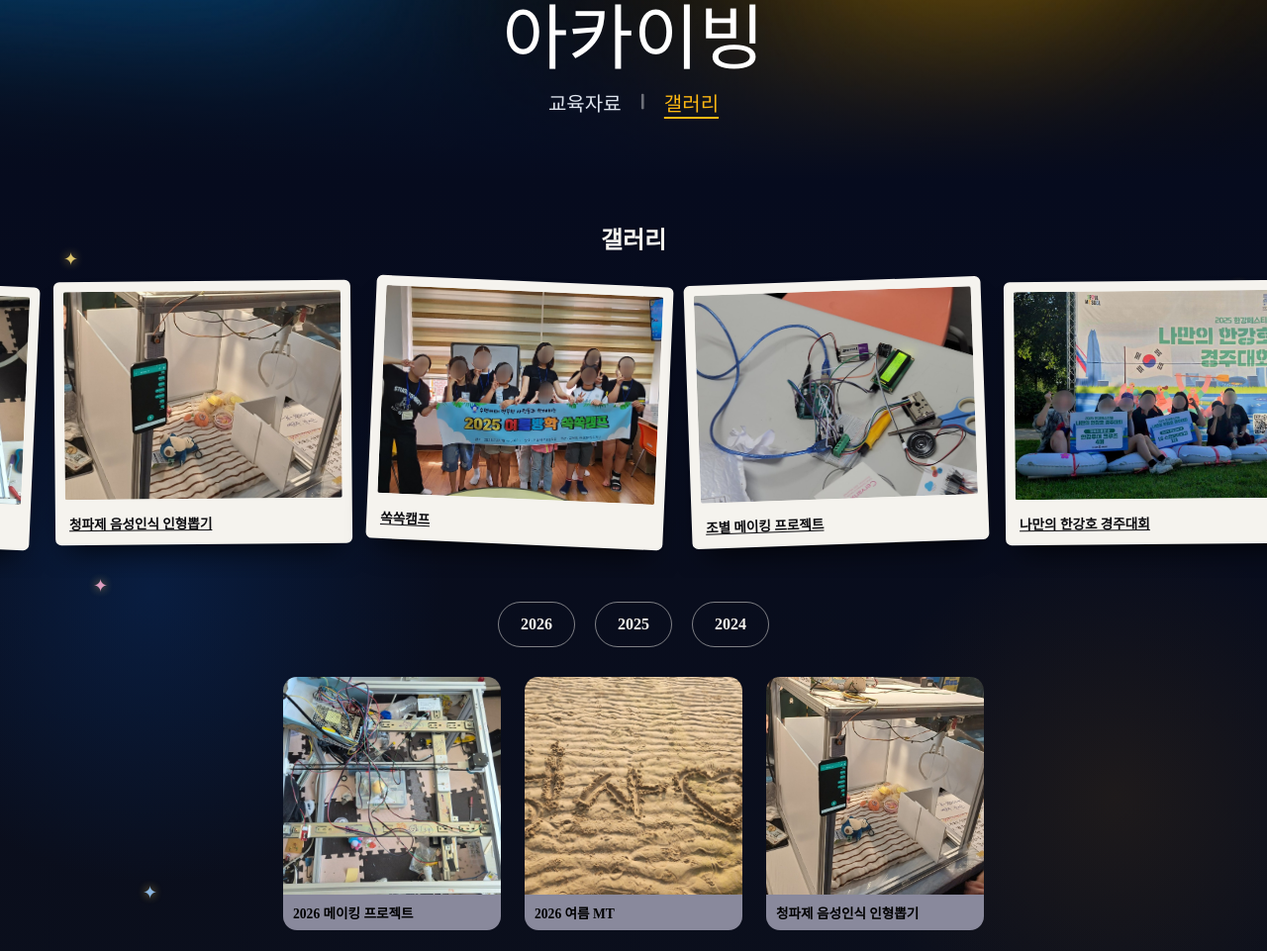
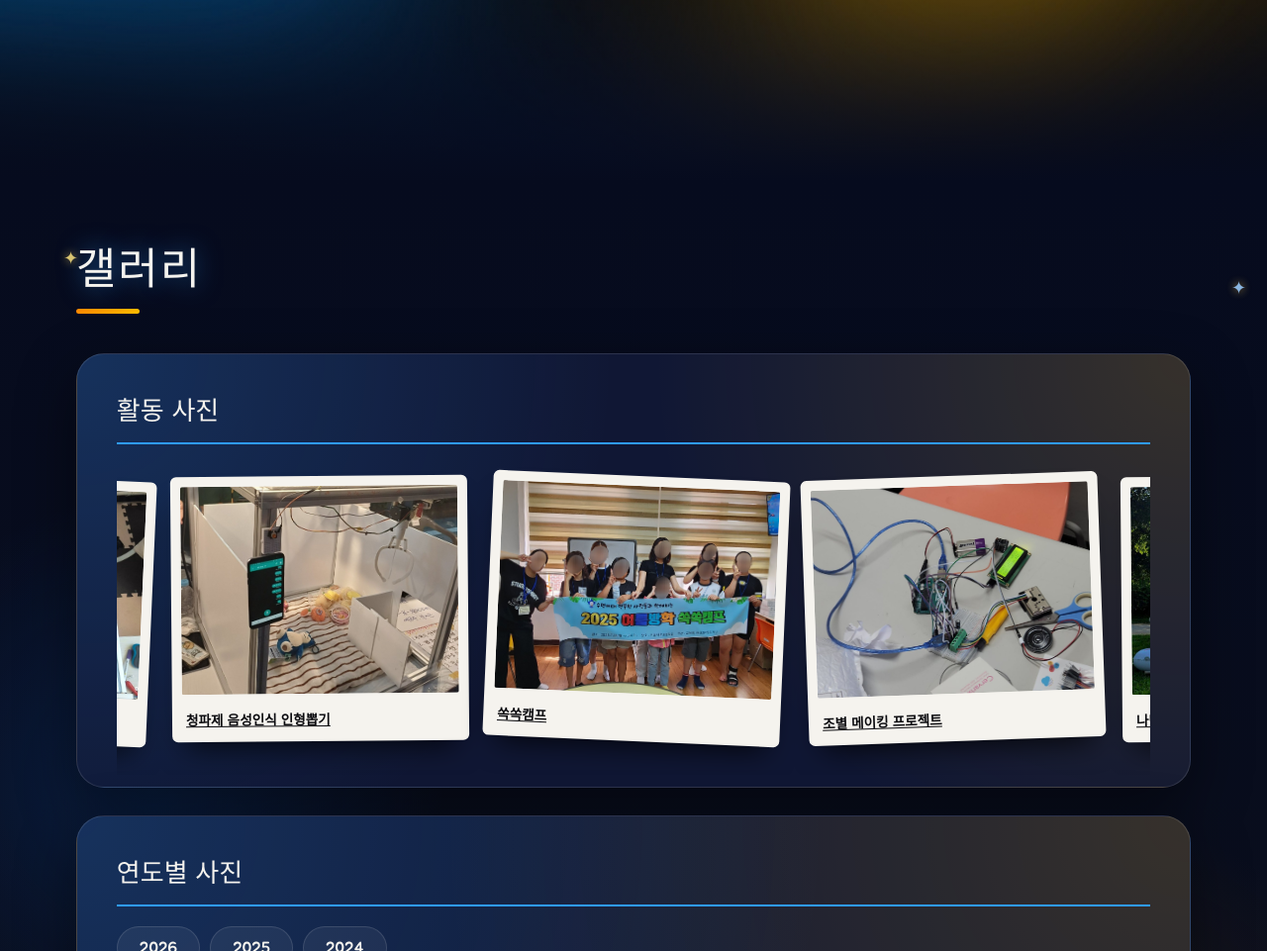
Before and after one commit to ungsam3/wp_midterm, a plain HTML site: page WP_midterm_project_1/10_yes3_arch_gallery.html in a window 1280 px wide. Shown: the part 157-1118 px from the top of the page at 99% size. Drawn offline with Linux system fonts and the light colour scheme; sample sign-in values are in the browser's storage; a web font is replaced by a local one.

Commit message:
갤러리 판넬 디자인으로 변경, 이용규칙·갤러리 서브 헤더 글씨 제거, 라이트박스 x 버튼 수정
Co-Authored-By: Claude Opus 5.5 <noreply@anthropic.com>

```diff
--- a/WP_midterm_project_1/10_yes3_arch_gallery.css
+++ b/WP_midterm_project_1/10_yes3_arch_gallery.css
@@ -208,21 +208,143 @@
 
 /* 서브 헤더·본문 배경은 10_yes3_bg.css (메인 페이지와 같은 배경) */
 
-/* 어두운 바탕에서 글씨 보이게 */
-.sub_article h1 {
-  margin: 0;
-  padding-top: 40px;
-  text-align: center;
-  color: #F5F3EE;
+/*---판넬 디자인 (교육자료·비품·이용규칙과 같은 판넬)------------------
+   제목(.board-head)·.wrap·변수(--panel 등)는 10_yes3_arch_learning.css 것을 그대로 씀.
+   marquee·폴라로이드·라이트박스는 위쪽 원래 스타일 그대로 */
+.gallery2,
+.gallery2 .pill,
+.gallery2 h3 {
+  font-family: "Jua", sans-serif;
+  font-weight: 400;
 }
 
-.pill {
-  color: #F5F3EE;
-  border-color: rgba(245, 243, 238, 0.5);
+article.gallery2 { padding-top: 25px; }       /* 교육자료 article.learning2와 같은 위 여백 */
+
+/* 사진이 열려 있을 때(라이트박스 :target)만 article을 고정 nav(z-index 100)보다 위로.
+   bg.css가 article에 isolation: isolate를 줘서 라이트박스 z-index가 article 안에 갇히기 때문에,
+   이게 없으면 오른쪽 위 x 버튼이 nav 밑에 깔려서 안 눌림 */
+article.gallery2:has(.lightbox:target) { z-index: 101; }
+
+/* 판넬 2개를 위아래로 */
+.gallery2 > .wrap {
+  flex-direction: column;
+  align-items: stretch;
+  gap: 28px;
 }
-.pill:hover {
-  background-color: #F5F3EE;
+
+/* 큰 판넬 (#panel-learning과 같은 스타일) */
+.gallery2 .panel {
+  box-sizing: border-box;
+  padding: 36px 40px 40px;
+  color: var(--text);
+  border-radius: 28px;
+  border: 1px solid var(--line);
+  background:
+    radial-gradient(circle at 0% 0%, rgba(47, 155, 255, 0.20), transparent 45%),
+    radial-gradient(circle at 100% 0%, rgba(255, 187, 0, 0.16), transparent 45%),
+    var(--panel);
+  box-shadow: 0 20px 60px rgba(0, 0, 0, 0.45);
+}
+#panel-gallery { padding-bottom: 12px; }      /* marquee 아래 여백은 marquee padding이 맡음 */
+
+/* 판넬 안 구역 제목 (대여 현황·이용규칙 h2처럼 파란 밑줄) */
+.gallery2 .g-title {
+  margin: 0 0 6px;
+  padding-bottom: 14px;
+  font-size: 26px;
+  font-weight: 400;
+  color: var(--text);
+  border-bottom: 2px solid var(--blue);
+}
+
+/* 연도 버튼: 비품 페이지 필터 버튼과 같은 알약 */
+.gallery2 .pill-group {
+  justify-content: flex-start;
+  gap: 10px;
+  margin: 20px 0 8px;
+}
+.gallery2 .pill {
+  min-height: 42px;
+  margin: 0;
+  padding: 0 22px;
+  border: 1px solid var(--line);
+  background: rgba(255, 255, 255, 0.06);
+  color: var(--text);
+  font-size: 16px;
+  transition: all 0.2s ease;
+}
+.gallery2 .pill:hover {
+  border-color: var(--yellow);
+  background: rgba(255, 255, 255, 0.06);
+  color: var(--yellow);
+}
+
+/* 연도별 묶음: 한 줄에 4칸 그리드 + 연도 이름은 ::before로 */
+.gallery2 #y2026,
+.gallery2 #y2025,
+.gallery2 #y2024 {
+  display: grid;
+  grid-template-columns: repeat(4, 1fr);
+  gap: 20px;
+  margin-top: 24px;
+  scroll-margin-top: 110px;                    /* 연도 버튼으로 이동할 때 고정 nav에 안 가리게 */
+}
+.gallery2 #y2026::before { content: "2026"; }
+.gallery2 #y2025::before { content: "2025"; }
+.gallery2 #y2024::before { content: "2024"; }
+.gallery2 #y2026::before,
+.gallery2 #y2025::before,
+.gallery2 #y2024::before {
+  grid-column: 1 / -1;
+  justify-self: start;
+  padding: 2px 16px;
+  border-radius: 999px;
+  background: var(--yellow);                   /* 대여자 칩과 같은 노랑 알약 */
   color: #0B0B0F;
+  font-size: 16px;
+}
+
+/* 사진 카드 (비품 카드처럼 hover 때 떠오르고 주황 테두리) */
+.gallery2 .pic-2026-each,
+.gallery2 .pic-2025-each,
+.gallery2 .pic-2024-each {
+  width: auto;
+  margin: 0;
+  padding: 12px;
+  border-radius: 20px;
+  border: 1px solid var(--line);
+  background: rgba(255, 255, 255, 0.05);
+  transition: transform 0.25s ease, box-shadow 0.25s ease, border-color 0.25s ease;
+}
+.gallery2 .pic-2026-each:hover,
+.gallery2 .pic-2025-each:hover,
+.gallery2 .pic-2024-each:hover {
+  transform: translateY(-4px);
+  border-color: var(--orange);
+  box-shadow: 0 12px 28px rgba(255, 138, 0, 0.25);
+}
+.gallery2 .pic-2026-each a,
+.gallery2 .pic-2025-each a,
+.gallery2 .pic-2024-each a { border-radius: 14px; }
+.gallery2 .pic-2026-each img,
+.gallery2 .pic-2025-each img,
+.gallery2 .pic-2024-each img { transition: transform 0.3s ease; }
+.gallery2 .pic-2026-each h3,
+.gallery2 .pic-2025-each h3,
+.gallery2 .pic-2024-each h3 {
+  padding: 12px 4px 2px;
+  background: none;
+  font-size: 16px;
+  text-align: center;
+  color: var(--text);
+}
+
+@media (max-width: 1100px) {
+  .gallery2 #y2026, .gallery2 #y2025, .gallery2 #y2024 { grid-template-columns: repeat(3, 1fr); }
+}
+@media (max-width: 720px) {
+  .gallery2 .panel { padding: 24px 18px; }
+  .gallery2 #y2026, .gallery2 #y2025, .gallery2 #y2024 { grid-template-columns: repeat(2, 1fr); }
 }
 
 /* footer 바닥 그림 뒤 → 본문 끝 색에서 footer 패널 색으로 */
--- a/WP_midterm_project_1/10_yes3_arch_gallery.html
+++ b/WP_midterm_project_1/10_yes3_arch_gallery.html
@@ -41,25 +41,21 @@
             </div>
         </nav>
         <header>
-            <div class="sub_header">
-                <div class="menu_name">아카이빙</div>
-                <div class="sub_menu_name">
-                    <div class="item"><a href="10_yes3_arch_learning.html">교육자료</a></div>
-                    <div class="item">|</div>
-                    <div class="item"><a id="sub_header_menu_now" href="10_yes3_arch_gallery.html">갤러리</a></div>
-                </div>
-            </div>
+            <div class="sub_header"></div>
         </header>
-        <article>
+        <article class="gallery2">
 
-
-
-            <div class="sub_article">
+            <!-- 제목 (교육자료·이용규칙 페이지의 board-head와 같은 구조) -->
+            <div class="board-head">
                 <h1>갤러리</h1>
             </div>
+
+            <div class="wrap">
+            <!-- 판넬 1: 흘러가는 폴라로이드 (marquee) -->
             <section class="panel gallery" id="panel-gallery">
 
                 <div class="panel-title" id="gallery"></div>
+                <h2 class="g-title">활동 사진</h2>
                 <div class="marquee-cotainer" >
                     <div class="scrolling-track">
                         <a class="polaroid" href="#photo-2026-summer-mt"><img src="res/2026-summer-mt.jpg" alt="여름 MT"><span class="cap">여름 MT</span></a>
@@ -90,6 +86,10 @@
 
                 </div>
             </section>
+
+            <!-- 판넬 2: 연도 버튼 + 연도별 사진 -->
+            <section class="panel g-panel" id="panel-years">
+            <h2 class="g-title">연도별 사진</h2>
             <!--연도별 버튼-->
             <nav class="pill-group">
                 <a class="pill" href="#y2026">2026</a>
@@ -270,6 +270,8 @@
                 </div>
 
             </section>
+            </section>
+            </div>
         </article>
         <footer class="ft">
             <div class="ft-stage">
--- a/WP_midterm_project_1/10_yes3_bg.css
+++ b/WP_midterm_project_1/10_yes3_bg.css
@@ -31,53 +31,19 @@ body {
 }
 
 
-/* [3] 서브 헤더 (갤러리 · 이용규칙 · 청소담당): 메인 첫 화면처럼
+/* [3] 서브 헤더 (갤러리 · 이용규칙): 메인 첫 화면처럼
    - 메인과 같은 배경 그림(mainpagedesign.png)이 아래로 갈수록 남색으로 흐려짐
-   - 위쪽 12vh는 고정 nav 자리 */
+   - 안의 글씨(메뉴 이름·하위 메뉴)는 사용자 요청으로 지움. 빈 칸이지만
+     아래 [4][5]의 header:has(.sub_header) 선택자가 이 칸을 기준으로 하니 지우면 안 됨 */
 .sub_header {
-    box-sizing: border-box;
     width: 100%;
     height: 340px;
-    padding-top: 12vh;
-    display: flex;
-    flex-direction: column;
-    align-items: center;
-    justify-content: center;
-    gap: 14px;
     background-image:
         linear-gradient(to bottom, rgba(6, 11, 30, 0) 40%, rgba(6, 11, 30, 0.7) 80%, #060B1E 100%),
         url("res/mainpagedesign.png");
     background-attachment: scroll, fixed;
     background-position: center, center;
     background-size: 100% 100%, cover;
-}
-
-.sub_header .menu_name {               /* 큰 메뉴 이름 (아카이빙 / 동아리방): 메인 제목과 같은 동글체 */
-    font-family: "Dongle", sans-serif;
-    font-size: 72px;
-    line-height: 1;
-    color: #ffffff;
-}
-
-.sub_header .sub_menu_name {           /* 작은 메뉴: 교육자료 | 갤러리 ... */
-    display: flex;
-    align-items: center;
-    gap: 18px;
-    font-family: "Jua", sans-serif;
-    font-size: 20px;
-    color: rgba(255, 255, 255, 0.4);    /* 가운데 | */
-}
-.sub_header .sub_menu_name a {
-    color: #dfe5ee;
-    text-decoration: none;
-}
-.sub_header .sub_menu_name a:hover {
-    color: #FDB813;
-}
-#sub_header_menu_now {                 /* 지금 보고 있는 메뉴 */
-    color: #FDB813;
-    text-decoration: underline;
-    text-underline-offset: 6px;
 }
 
 
```
Also changed, not shown: WP_midterm_project_1/10_yes3_db_rule.html (+1 -10 lines), 1 other file.
